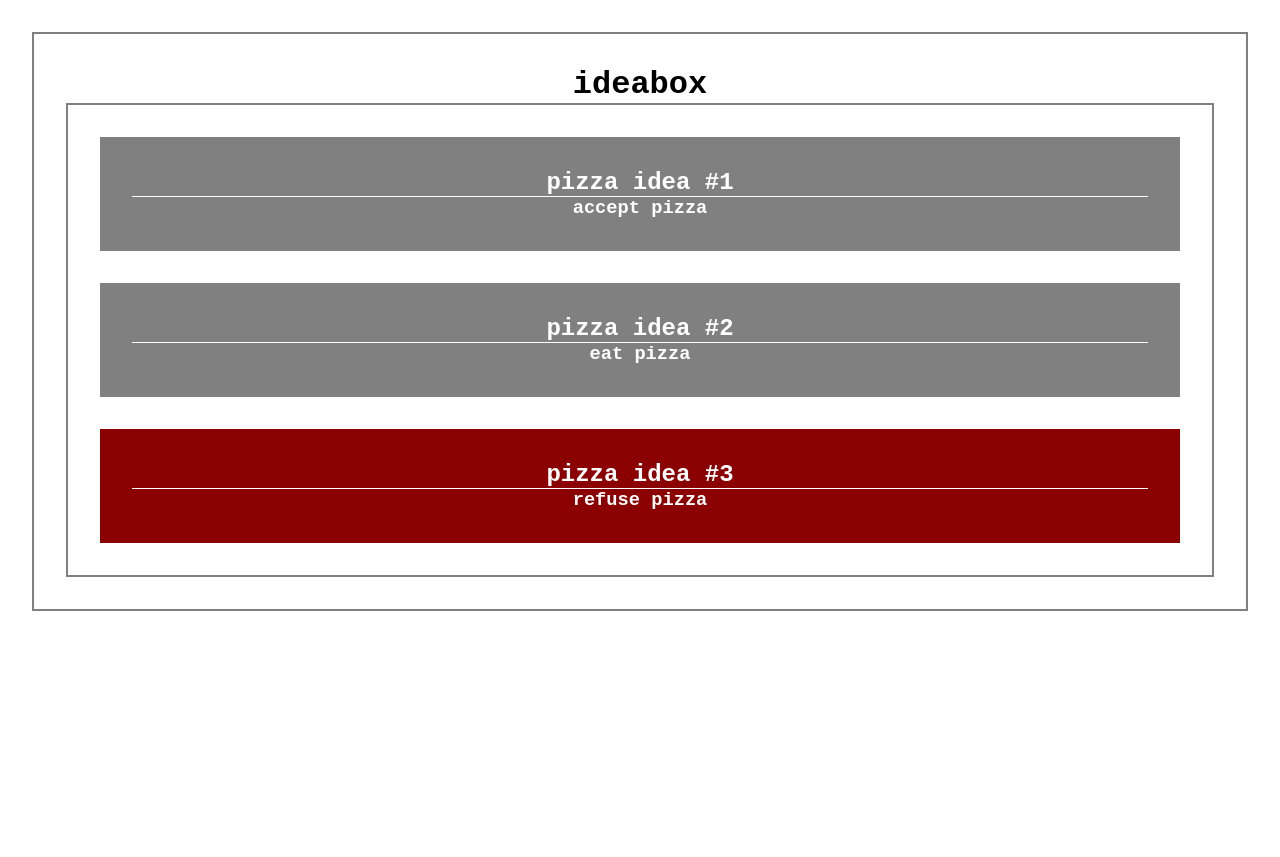
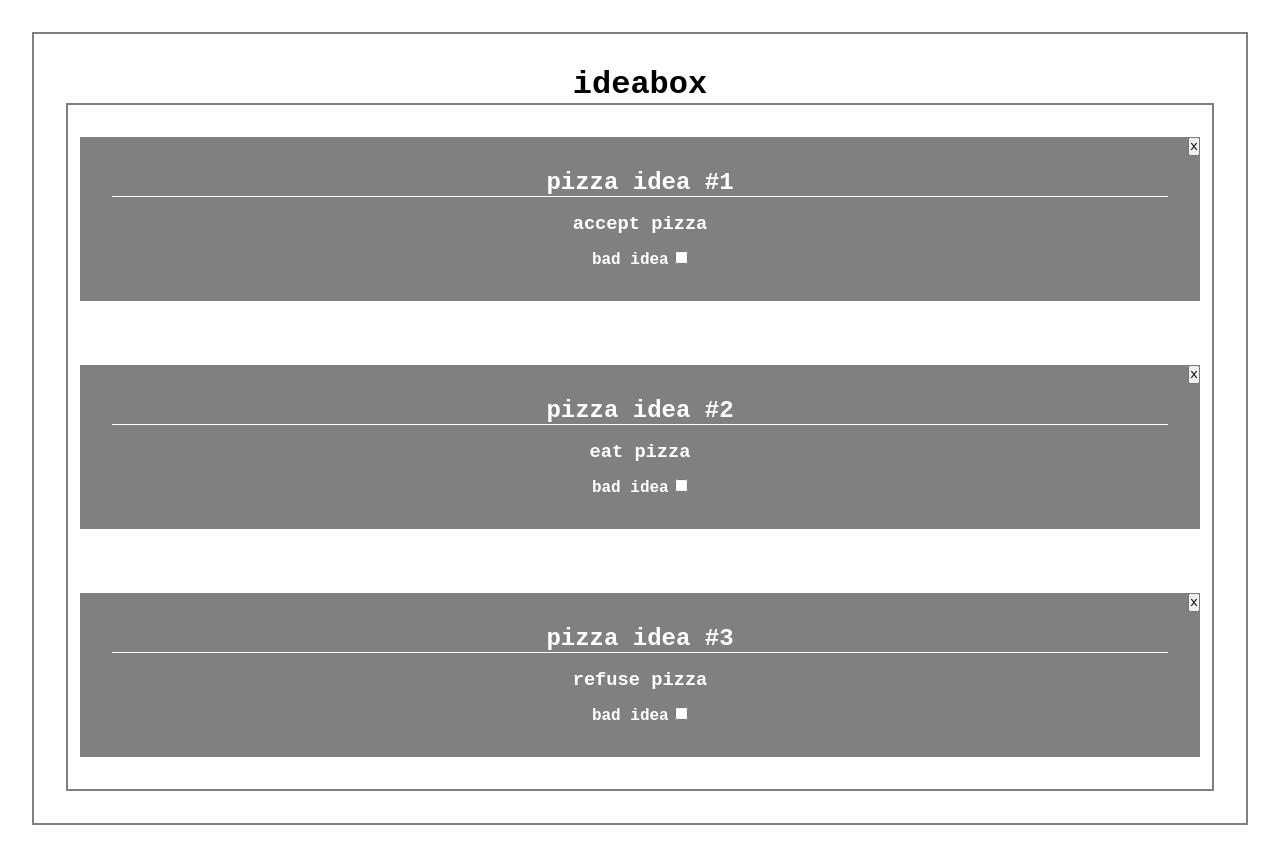
Before and after one commit to christopherchateau/first-vue, a Vue app: page / in a window 1280 px wide. Before the commit the page ends 800 px from the top, so only its background shows below. Built offline with nearby package versions, Linux system fonts and the light colour scheme.

Commit message:
add delete idea and toggle bad idea functionality, enhance idea styling

```diff
--- a/src/App.vue
+++ b/src/App.vue
@@ -1,7 +1,7 @@
 <template>
     <div class="app">
         <Title title="ideabox" />
-        <Ideas v-bind:ideas="ideas" />
+        <Ideas v-bind:ideas="ideas" v-on:delete-idea="deleteIdea"/>
     </div>
 </template>
 
@@ -19,23 +19,31 @@ export default {
         return {
             ideas: [
                 {
+                    id: 1,
                     title: "pizza idea #1",
                     text: "accept pizza",
                     isBad: false,
                 },
                 {
+                    id: 2,
                     title: "pizza idea #2",
                     text: "eat pizza",
                     isBad: false,
                 },
                 {
+                    id: 3,
                     title: "pizza idea #3",
                     text: "refuse pizza",
-                    isBad: true,
+                    isBad: false,
                 },
             ],
         };
     },
+    methods: {
+      deleteIdea(id) {
+        this.ideas = this.ideas.filter(idea => idea.id !== id)
+      }
+    }
 };
 </script>
 
--- a/src/components/Idea.vue
+++ b/src/components/Idea.vue
@@ -1,7 +1,10 @@
 <template>
     <div class="idea" v-bind:class="{'is-bad':idea.isBad}">
+        <button class="delete" @click="$emit('delete-idea', idea.id)">x</button>
         <h2>{{ idea.title }}</h2>
-        <h3>{{ idea.text }}</h3>
+        <h3 class="text">{{ idea.text }}</h3>
+        <h4>bad idea</h4>
+        <input type="checkbox" v-on:change="markBad" />
     </div>
 </template>
 
@@ -9,6 +12,11 @@
 export default {
     name: "Idea",
     props: ["idea"],
+    methods: {
+        markBad() {
+            this.idea.isBad = !this.idea.isBad;
+        },
+    },
 };
 </script>
 
@@ -17,11 +25,31 @@ h2 {
     border-bottom: 1px solid white;
 }
 
+h4 {
+    display: inline-block;
+}
+
+input {
+    margin-left: 0.4rem;
+}
+
 .idea {
     background: grey;
     color: white;
     margin: 2rem;
+    width: 70rem;
     padding: 2rem;
+    position: relative;
+}
+
+.text {
+    margin: 1rem 0;
+}
+
+.delete {
+    position: absolute;
+    right: 0;
+    top: 0;
 }
 
 .is-bad {
--- a/src/components/Ideas.vue
+++ b/src/components/Ideas.vue
@@ -1,7 +1,7 @@
 <template>
-    <div id="ideas">
+    <div class="ideas">
         <div v-bind:key="idea.title" v-for="idea in ideas">
-            <Idea v-bind:idea="idea" />
+            <Idea v-bind:idea="idea" v-on:delete-idea="$emit('delete-idea', idea.id)" />
         </div>
     </div>
 </template>
@@ -19,7 +19,11 @@ export default {
 </script>
 
 <style scoped>
-#ideas {
+.ideas {
+    align-items: center;
     border: 2px solid grey;
+    display: flex;
+    flex-direction: column;
+    justify-content: center;
 }
 </style>
```
